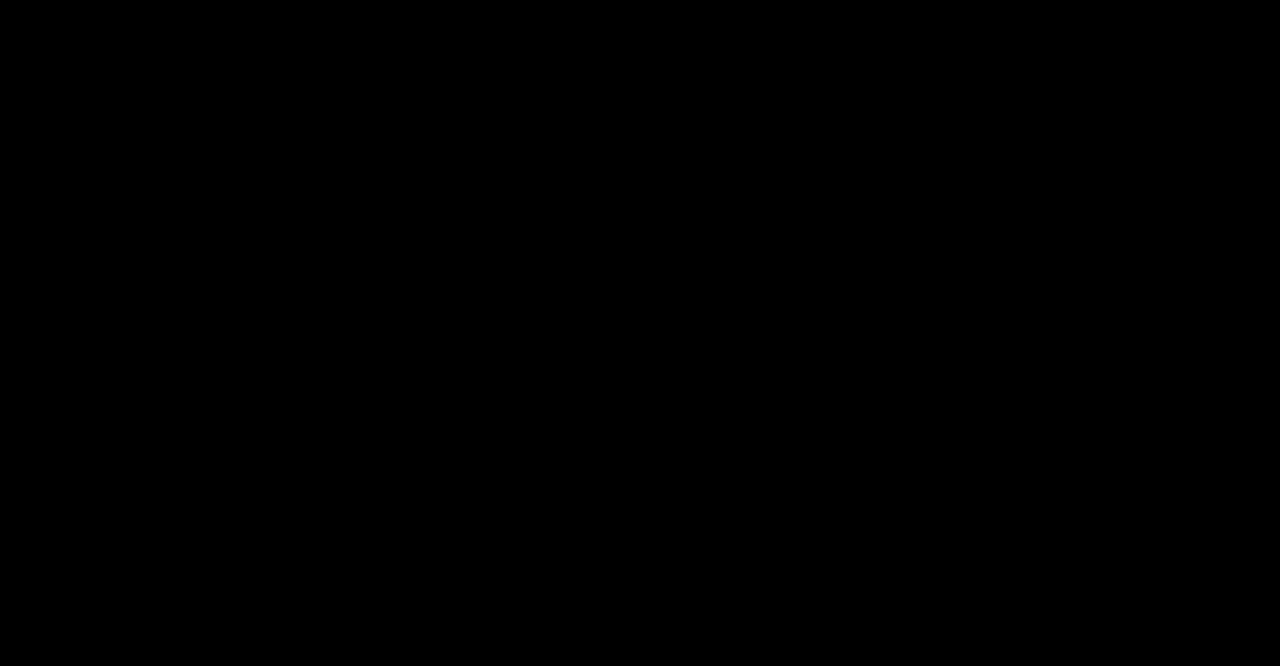
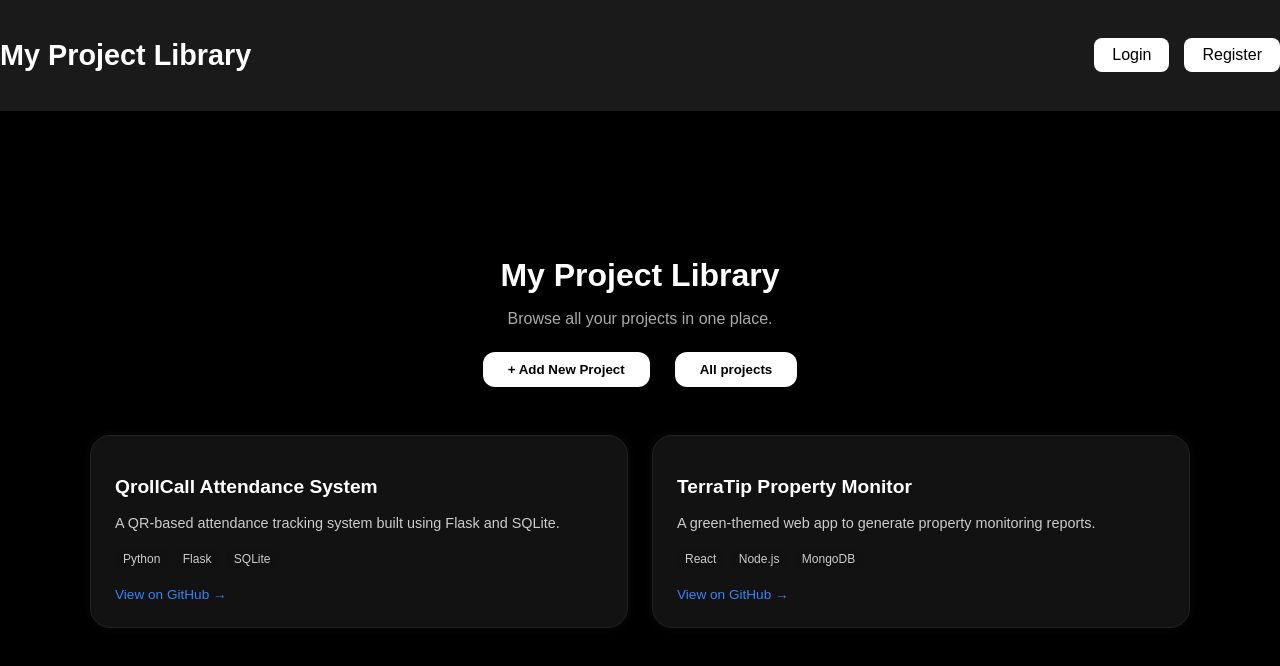
Before and after one commit to SiddhantBelkhede/ETP-Group-Project, a React (Vite) app: page / in a window 1280 px wide. Before the commit this address had no page. Shown: the top 666 px of the page. Built offline with nearby package versions, Linux system fonts and the light colour scheme.

Commit message:
added home page

```diff
--- a/src/App.jsx
+++ b/src/App.jsx
@@ -1,13 +1,18 @@
 import { BrowserRouter as Router, Routes, Route } from "react-router-dom";
 import AddProject from "./pages/AddProject";
+import HomePage from "./pages/HomePage";
 
 function App() {
   return (
-    <Router>
-      <Routes>
-        <Route path="/add-project" element={<AddProject />} />
-      </Routes>
-    </Router>
+    <>
+
+      <Router>
+        <Routes>
+          <Route path="/" element={<HomePage />} />
+          <Route path="/add-project" element={<AddProject />} />
+        </Routes>
+      </Router>
+    </>
   );
 }
 
--- /dev/null
+++ b/src/hp.css
@@ -0,0 +1,182 @@
+/* ===== Global Styles ===== */
+body {
+    margin: 0;
+    padding: 0;
+    background-color: #000;
+    /* Dark background */
+    color: white;
+    font-family: 'Poppins', sans-serif;
+}
+
+/* ===== Container ===== */
+.home-container {
+    min-height: 100vh;
+    display: flex;
+    flex-direction: column;
+    align-items: center;
+    justify-content: center;
+    padding: 2rem;
+
+}
+
+/* ===== Header Section ===== */
+.home-header {
+    text-align: center;
+    margin-bottom: 3rem;
+}
+
+.home-header h1 {
+    font-size: 2rem;
+    font-weight: bold;
+    margin-bottom: 0.5rem;
+}
+
+.home-header p {
+    color: #aaa;
+    margin-bottom: 1.5rem;
+}
+
+/* ===== Add Project Button ===== */
+.add-btn {
+    background: white;
+    color: black;
+    border: none;
+    padding: 10px 25px;
+    border-radius: 12px;
+    font-weight: 600;
+    cursor: pointer;
+    transition: all 0.3s ease;
+}
+
+.add-btn:hover {
+    background-color: #d9d9d9;
+}
+.alp-btn{
+    background: white;
+    color: black;
+    border: none;
+    padding: 10px 25px;
+    border-radius: 12px;
+    font-weight: 600;
+    cursor: pointer;
+    transition: all 0.3s ease;
+    margin-left: 25px;
+}
+
+/* ===== Project Grid ===== */
+.project-grid {
+    display: grid;
+    grid-template-columns: repeat(auto-fit, minmax(280px, 1fr));
+    gap: 1.5rem;
+    width: 100%;
+    max-width: 1100px;
+}
+
+/* ===== Individual Project Card ===== */
+.project-card {
+    background: rgba(20, 20, 20, 0.95);
+    border: 1px solid #222;
+    border-radius: 20px;
+    padding: 1.5rem;
+    transition: all 0.3s ease;
+    box-shadow: 0 0 10px rgba(255, 255, 255, 0.05);
+}
+
+.project-card:hover {
+    border-color: rgba(255, 255, 255, 0.4);
+    transform: translateY(-5px);
+}
+
+/* ===== Title and Description ===== */
+.project-card h2 {
+    font-size: 1.2rem;
+    font-weight: 600;
+    margin-bottom: 0.5rem;
+}
+
+.project-card p {
+    font-size: 0.9rem;
+    color: #ccc;
+    margin-bottom: 1rem;
+    line-height: 1.4;
+}
+
+/* ===== Technologies ===== */
+.tech-badges {
+    display: flex;
+    flex-wrap: wrap;
+    gap: 0.4rem;
+    margin-bottom: 1rem;
+}
+
+.tech-badge {
+    background: #111;
+    color: #ccc;
+    border-radius: 8px;
+    padding: 3px 8px;
+    font-size: 0.75rem;
+}
+
+/* ===== GitHub Link ===== */
+.project-link {
+    color: #3b82f6;
+    text-decoration: none;
+    font-size: 0.85rem;
+}
+
+.project-link:hover {
+    text-decoration: underline;
+}
+.navbar {
+    display: flex;
+    justify-content: space-between;
+    align-items: center;
+    background-color: #1a1a1a;
+    padding: 15px 40px;
+    box-shadow: 0 2px 10px rgba(0, 0, 0, 0.3);
+    position: fixed;
+    top: 0;
+    width: 100%;
+    z-index: 100;
+}
+
+.nav-left .logo {
+    font-size: 1.8rem;
+    color: #ffffff;
+    font-weight: 600;
+    cursor: pointer;
+}
+
+.nav-right {
+    display: flex;
+    gap: 15px;
+}
+.btn {
+    padding: 8px 18px;
+    border: none;
+    border-radius: 8px;
+    font-size: 1rem;
+    cursor: pointer;
+    transition: all 0.2s ease-in-out;
+}
+
+.login-btn {
+    background-color: #ffffff;
+    color: #000000;
+    font-weight: 500;
+}
+
+.login-btn:hover {
+    background-color: #d9d9d9;
+}
+
+.register-btn {
+    background-color: #ffffff;
+    color: #000000;
+
+}
+
+.register-btn:hover {
+    background-color: #d9d9d9;
+    color: #000;
+}
--- /dev/null
+++ b/src/pages/HomePage.jsx
@@ -0,0 +1,81 @@
+import React from "react";
+import { useNavigate } from "react-router-dom";
+import "../hp.css";
+
+
+
+
+function HomePage() {
+  const navigate = useNavigate();
+
+  const projects = [
+    {
+      id: 1,
+      title: "QrollCall Attendance System",
+      description:
+        "A QR-based attendance tracking system built using Flask and SQLite.",
+      technologies: ["Python", "Flask", "SQLite"],
+      github: "https://github.com/vedant/qrollcall",
+    },
+    {
+      id: 2,
+      title: "TerraTip Property Monitor",
+      description:
+        "A green-themed web app to generate property monitoring reports.",
+      technologies: ["React", "Node.js", "MongoDB"],
+      github: "https://github.com/vedant/terratip",
+    },
+  ];
+
+  return (
+    <div className="home-container">
+      <nav className="navbar">
+        <div className="nav-left">
+          <h1 className="logo">My Project Library</h1>
+        </div>
+        <div className="nav-right">
+          <button className="btn login-btn">Login</button>
+          <button className="btn register-btn">Register</button>
+        </div>
+      </nav>
+      <div className="home-header">
+        <h1>My Project Library</h1>
+        <p>Browse all your projects in one place.</p>
+        <button className="add-btn" onClick={() => navigate("/add-project")}>
+          + Add New Project
+        </button>
+        <button className="alp-btn" onClick={() => navigate("/all-project")}>
+          All projects
+        </button>
+      </div>
+      <div className="project-grid">
+        {projects.map((project) => (
+          <div className="project-card" key={project.id}>
+            <h2>{project.title}</h2>
+            <p>{project.description}</p>
+
+            <div className="tech-badges">
+              {project.technologies.map((tech, i) => (
+                <span key={i} className="tech-badge">
+                  {tech}
+                </span>
+              ))}
+            </div>
+
+            <a
+              href={project.github}
+              target="_blank"
+              rel="noopener noreferrer"
+              className="project-link"
+            >
+              View on GitHub →
+            </a>
+          </div>
+        ))}
+      </div>
+
+    </div>
+  );
+}
+
+export default HomePage;
```
Also changed, not shown: src/assets/bg-img.jpeg (added), src/pages/AllProject.jsx (added).
